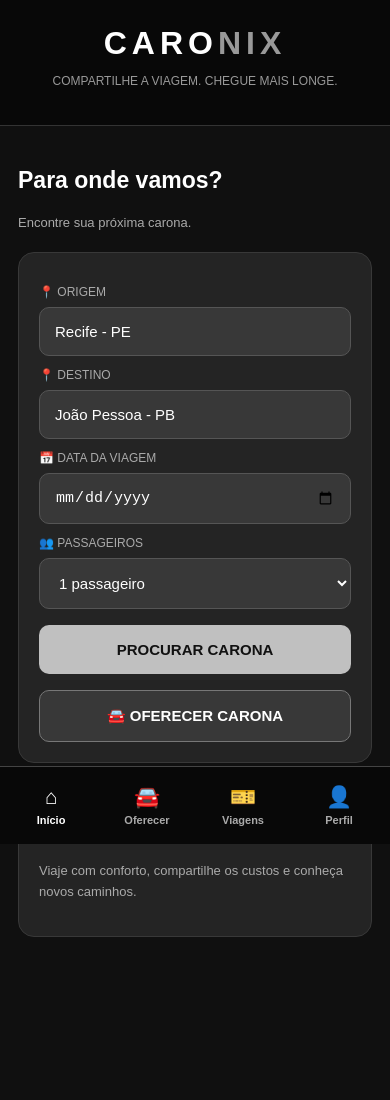
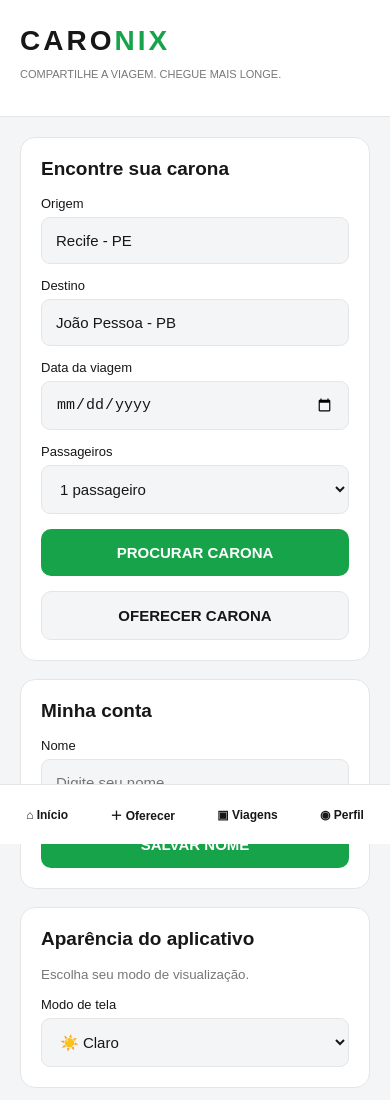
Before and after one commit to marinhoprogramador1982/Caronix, a plain HTML site: page index.html in a window 390 px wide. Before the commit the page ends 1044 px from the top, so only its background shows below. Drawn offline with Linux system fonts and the light colour scheme.

Commit message:
Refactor index.html for improved structure and styles

```diff
--- a/index.html
+++ b/index.html
@@ -3,107 +3,98 @@
 <head>
 <meta charset="UTF-8">
 <meta name="viewport" content="width=device-width, initial-scale=1.0">
-<meta name="theme-color" content="#101010">
-<meta name="description" content="CARONIX - Compartilhe a viagem. Chegue mais longe.">
+<meta name="theme-color" content="#ffffff">
+<title>CARONIX</title>
 <link rel="manifest" href="manifest.json">
- <link rel="icon" href="icon-192.png">
-
-<script>
-if ("serviceWorker" in navigator) {
-  window.addEventListener("load", () => {
-    navigator.serviceWorker.register("./sw.js");
-  });
-}
-</script>
-<title>CARONIX</title>
 
 <style>
-*{box-sizing:border-box}
-body{
+:root {
+  --bg:#f4f5f6;
+  --card:#ffffff;
+  --text:#171717;
+  --muted:#777;
+  --border:#e5e5e5;
+  --green:#16a34a;
+}
+body.dark {
+  --bg:#101010;
+  --card:#202020;
+  --text:#ffffff;
+  --muted:#bbbbbb;
+  --border:#383838;
+}
+* {box-sizing:border-box}
+body {
   margin:0;
- background:#101010;
- color:white;
   font-family:Arial,sans-serif;
- padding-bottom:85px;
+  background:var(--bg);
+  color:var(--text);
 }
-header{
- background:#080808;
+header {
+  background:var(--card);
   padding:25px 20px;
- text-align:center;
- border-bottom:1px solid #333;
+  border-bottom:1px solid var(--border);
 }
-.logo{
- font-size:32px;
- font-weight:bold;
- letter-spacing:5px;
+.logo {
+  font-size:28px;
+  font-weight:900;
+  letter-spacing:3px;
 }
-.logo span{color:#999}
-header p{color:#999;font-size:12px}
-main{padding:22px 18px}
-h2{font-size:23px}
-.card{
- background:#242424;
+.logo span {color:var(--green)}
+header p {font-size:11px;color:var(--muted)}
+main {padding:20px;max-width:600px;margin:auto}
+.card {
+  background:var(--card);
+  border:1px solid var(--border);
+  border-radius:15px;
   padding:20px;
- border-radius:16px;
- margin-top:18px;
- border:1px solid #383838;
+  margin-bottom:18px;
 }
-label{
- color:#aaa;
- font-size:12px;
- display:block;
- margin-top:12px;
+h2 {font-size:19px;margin-top:0}
+label {display:block;font-size:13px;margin:14px 0 6px}
+input,select {
+  width:100%;
+  padding:14px;
+  border:1px solid var(--border);
+  border-radius:9px;
+  background:var(--bg);
+  color:var(--text);
+  font-size:15px;
 }
-input,select{
+button {
   width:100%;
   padding:15px;
- margin-top:8px;
- background:#383838;
- border:1px solid #555;
+  border:0;
   border-radius:10px;
+  background:var(--green);
   color:white;
   font-size:15px;
+  font-weight:bold;
+  margin-top:15px;
 }
-button{
- width:100%;
- padding:16px;
- border:0;
- border-radius:10px;
- background:#c0c0c0;
- color:#111;
- font-size:15px;
- font-weight:bold;
- margin-top:16px;
+.secondary {
+  background:var(--bg);
+  color:var(--text);
+  border:1px solid var(--border);
 }
-.secondary{
- background:#383838;
- color:white;
- border:1px solid #777;
+small {color:var(--muted)}
+nav {
+  display:flex;
+  justify-content:space-around;
+  background:var(--card);
+  border-top:1px solid var(--border);
+  padding:12px 5px;
+  position:sticky;
+  bottom:0;
 }
-nav{
- position:fixed;
- bottom:0;
- left:0;
- width:100%;
- display:flex;
- background:#080808;
- border-top:1px solid #444;
- justify-content:space-around;
- padding:13px 3px;
+nav button {
+  width:auto;
+  margin:0;
+  padding:9px;
+  background:transparent;
+  color:var(--text);
+  font-size:12px;
 }
-nav button{
- background:none;
- color:#aaa;
- margin:0;
- padding:5px 2px;
- font-size:11px;
- width:25%;
-}
-nav button.active{color:white}
-.icon{font-size:21px;display:block;margin-bottom:5px}
-.page{display:none}
-.page.active{display:block}
-.info{color:#aaa;font-size:13px;line-height:1.6}
 </style>
 </head>
 
@@ -116,21 +107,19 @@ nav button.active{color:white}
 
 <main>
 
-<section id="inicio" class="page active">
-<h2>Para onde vamos?</h2>
-<p class="info">Encontre sua próxima carona.</p>
+<section class="card">
+  <h2>Encontre sua carona</h2>
 
-<div class="card">
-<label>📍 ORIGEM</label>
+  <label>Origem</label>
   <input id="origem" value="Recife - PE">
 
-<label>📍 DESTINO</label>
+  <label>Destino</label>
   <input id="destino" value="João Pessoa - PB">
 
-<label>📅 DATA DA VIAGEM</label>
+  <label>Data da viagem</label>
   <input id="data" type="date">
 
-<label>👥 PASSAGEIROS</label>
+  <label>Passageiros</label>
   <select id="passageiros">
     <option>1 passageiro</option>
     <option>2 passageiros</option>
@@ -138,132 +127,96 @@ nav button.active{color:white}
     <option>4 passageiros</option>
   </select>
 
-<button onclick="buscar()">PROCURAR CARONA</button>
-<button class="secondary" onclick="abrir('oferecer')">🚘 OFERECER CARONA</button>
-</div>
-
-<div class="card">
-<h3>🚘 CARONIX</h3>
-<p class="info">Viaje com conforto, compartilhe os custos e conheça novos caminhos.</p>
-</div>
+  <button onclick="procurar()">PROCURAR CARONA</button>
+  <button class="secondary" onclick="oferecer()">OFERECER CARONA</button>
 </section>
 
-<section id="oferecer" class="page">
-<h2>Oferecer carona</h2>
-<div class="card">
-<label>ORIGEM</label>
-<input id="oOrigem" placeholder="Cidade de saída">
-<label>DESTINO</label>
-<input id="oDestino" placeholder="Cidade de destino">
-<label>DATA</label>
-<input id="oData" type="date">
-<label>HORÁRIO</label>
-<input id="oHora" type="time">
-<label>VAGAS DISPONÍVEIS</label>
-<select id="oVagas">
-<option>1 vaga</option>
-<option>2 vagas</option>
-<option>3 vagas</option>
-<option>4 vagas</option>
-</select>
-<label>VALOR POR PASSAGEIRO (R$)</label>
-<input id="oPreco" type="number" placeholder="Ex: 40">
-<button onclick="publicar()">PUBLICAR VIAGEM</button>
-<p class="info" id="resultado"></p>
-</div>
+<section class="card">
+  <h2>Minha conta</h2>
+  <label>Nome</label>
+  <input id="nome" placeholder="Digite seu nome">
+  <button onclick="salvarNome()">SALVAR NOME</button>
 </section>
 
-<section id="viagens" class="page">
-<h2>Minhas viagens</h2>
-<div id="lista" class="card">
-<p class="info">Suas viagens publicadas aparecerão aqui.</p>
-</div>
-</section>
+<section class="card">
+  <h2>Aparência do aplicativo</h2>
+  <small>Escolha seu modo de visualização.</small>
 
-<section id="perfil" class="page">
-<h2>Meu perfil</h2>
-<div class="card">
-<h3>👤 Bem-vindo ao CARONIX</h3>
-<label>SEU NOME</label>
-<input id="nome" placeholder="Digite seu nome">
-<label>TELEFONE</label>
-<input id="telefone" placeholder="Seu telefone">
-<button onclick="salvarPerfil()">SALVAR PERFIL</button>
-<p class="info" id="perfilMsg"></p>
-</div>
+  <label>Modo de tela</label>
+  <select id="tema" onchange="mudarTema()">
+    <option value="claro">☀️ Claro</option>
+    <option value="escuro">🌙 Escuro</option>
+    <option value="automatico">📱 Automático</option>
+  </select>
 </section>
 
 </main>
 
 <nav>
-<button class="active" onclick="abrir('inicio',this)">
-<span class="icon">⌂</span>Início
-</button>
-<button onclick="abrir('oferecer',this)">
-<span class="icon">🚘</span>Oferecer
-</button>
-<button onclick="abrir('viagens',this)">
-<span class="icon">🎫</span>Viagens
-</button>
-<button onclick="abrir('perfil',this)">
-<span class="icon">👤</span>Perfil
-</button>
+  <button onclick="topo()">⌂ Início</button>
+  <button onclick="oferecer()">＋ Oferecer</button>
+  <button onclick="viagens()">▣ Viagens</button>
+  <button onclick="perfil()">◉ Perfil</button>
 </nav>
 
 <script>
-function abrir(pagina,botao){
- document.querySelectorAll('.page').forEach(p=>p.classList.remove('active'));
- document.getElementById(pagina).classList.add('active');
- document.querySelectorAll('nav button').forEach(b=>b.classList.remove('active'));
- if(botao) botao.classList.add('active');
- else document.querySelectorAll('nav button')[0].classList.add('active');
+function aplicarTema(tema) {
+  const escuro = tema === "escuro" ||
+    (tema === "automatico" &&
+    window.matchMedia("(prefers-color-scheme: dark)").matches);
+
+  document.body.classList.toggle("dark", escuro);
+
+  document.querySelector('meta[name="theme-color"]')
+    .setAttribute("content", escuro ? "#101010" : "#ffffff");
 }
 
-function buscar(){
- const origem=document.getElementById('origem').value;
- const destino=document.getElementById('destino').value;
- alert('Busca de carona: '+origem+' → '+destino+'. A conexão com viagens disponíveis será implementada na próxima etapa.');
+function mudarTema() {
+  const tema = document.getElementById("tema").value;
+  localStorage.setItem("caronix-tema", tema);
+  aplicarTema(tema);
 }
 
-function publicar(){
- const origem=document.getElementById('oOrigem').value;
- const destino=document.getElementById('oDestino').value;
- const data=document.getElementById('oData').value;
- const hora=document.getElementById('oHora').value;
- const preco=document.getElementById('oPreco').value;
- if(!origem||!destino||!data||!hora||!preco){
-  alert('Preencha todos os campos.');
-  return;
+const temaSalvo = localStorage.getItem("caronix-tema") || "claro";
+document.getElementById("tema").value = temaSalvo;
+aplicarTema(temaSalvo);
+
+window.matchMedia("(prefers-color-scheme: dark)")
+.addEventListener("change", function() {
+  if (document.getElementById("tema").value === "automatico") {
+    aplicarTema("automatico");
   }
- const viagem={origem,destino,data,hora,preco};
- let viagens=JSON.parse(localStorage.getItem('caronix_viagens')||'[]');
- viagens.push(viagem);
- localStorage.setItem('caronix_viagens',JSON.stringify(viagens));
- mostrarViagens();
- document.getElementById('resultado').innerText='Viagem salva neste aparelho!';
+});
+
+function procurar() {
+  alert("A busca de caronas será conectada ao sistema na próxima etapa.");
 }
 
-function mostrarViagens(){
- const viagens=JSON.parse(localStorage.getItem('caronix_viagens')||'[]');
- const lista=document.getElementById('lista');
- lista.innerHTML=viagens.length?'':'<p class="info">Nenhuma viagem publicada ainda.</p>';
- viagens.forEach(v=>{
-  lista.innerHTML+=`<div class="card">
-  <h3>${v.origem} → ${v.destino}</h3>
-  <p class="info">${v.data} às ${v.hora}</p>
-  <h3>R$ ${v.preco}</h3>
-  </div>`;
- });
+function oferecer() {
+  alert("Área de oferta de caronas em desenvolvimento.");
 }
 
-function salvarPerfil(){
- const nome=document.getElementById('nome').value;
- if(!nome){alert('Digite seu nome.');return;}
- localStorage.setItem('caronix_nome',nome);
- document.getElementById('perfilMsg').innerText='Perfil salvo neste aparelho!';
+function salvarNome() {
+  localStorage.setItem("caronix-nome",
+    document.getElementById("nome").value);
+  alert("Nome salvo neste aparelho!");
 }
 
-mostrarViagens();
+function topo() {
+  window.scrollTo({top:0,behavior:"smooth"});
+}
+
+function viagens() {
+  alert("Área de viagens em desenvolvimento.");
+}
+
+function perfil() {
+  document.querySelectorAll(".card")[1]
+    .scrollIntoView({behavior:"smooth"});
+}
+
+document.getElementById("nome").value =
+  localStorage.getItem("caronix-nome") || "";
 </script>
 
 </body>
```
Lines whose indentation alone changed are shown as unchanged.
